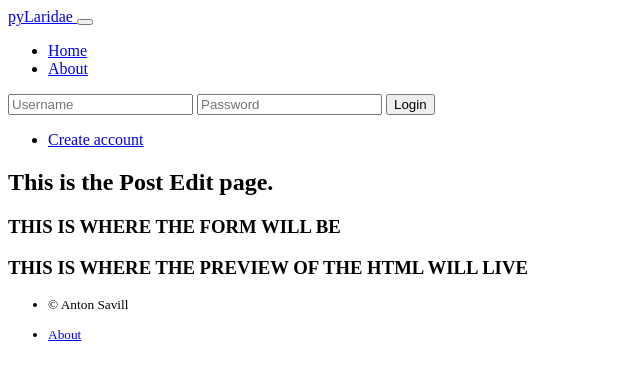
After one commit to notna888/pyLaridae, a Flask app: template pyLaridae/templates/posts/edit_interface.html in a window 1280 px wide. The commit adds this page. Shown: the top 380 px of the page, without its empty margins (0-640 px from the left). Run offline with Flask 2, Linux system fonts and the light colour scheme; the template is opened without the code that fills it: most values are stand-ins (such as "Sample title", 1, 10 or a date in 2020); form fields are guessed from the names that the template uses; parts of the project's set-up code (start-up, migrations or seed data) failed here and were passed over.

Commit message:
Started putting the posts functionality into the program

```diff
--- /dev/null
+++ b/pyLaridae/posts/__init__.py
@@ -0,0 +1,3 @@
+# -*- coding: utf-8 -*-
+"""The posts module."""
+from . import views  # noqa
--- /dev/null
+++ b/pyLaridae/posts/forms.py
@@ -0,0 +1,6 @@
+# -*- coding: utf-8 -*-
+"""Post Management forms."""
+from flask_wtf import FlaskForm
+from flask_wtf.file import FileField, FileRequired
+from wtforms import StringField
+from wtforms.validators import DataRequired
--- a/pyLaridae/templates/nav.html
+++ b/pyLaridae/templates/nav.html
@@ -6,7 +6,7 @@
 
 {% set logged_in_links = [
     (url_for('file_management.media'), 'media', 'Media'),
-    ('/', 'post', 'Posts')
+    (url_for('posts.post_index'), 'post', 'Posts')
 ] -%}
 
 {% set active_page = active_page|default('index') -%}
--- /dev/null
+++ b/pyLaridae/templates/posts/edit_interface.html
@@ -0,0 +1,20 @@
+{% extends "layout.html" %}
+
+{% set active_page = "post" %}
+
+{% block content %}
+  <div class="container">
+    <h2>This is the Post Edit page.</h2>
+    <div class="row">
+      <div class="col-md-6">
+        <form class="" action="" method="post">
+        <h3>THIS IS WHERE THE FORM WILL BE</h3>
+        </form>
+      </div>
+      <div class="col-md-6">
+        <h3>THIS IS WHERE THE PREVIEW OF THE HTML WILL LIVE</h3>
+      </div>
+    </div>
+
+  </div>
+{% endblock %}
--- /dev/null
+++ b/pyLaridae/templates/posts/post_list.html
@@ -0,0 +1,3 @@
+TODO
+
+<a href="{{ url_for('posts.new_post')|e }}">New Post Link</a>
```
Also changed, not shown: pyLaridae/posts/views.py (added, +26 -0 lines).
